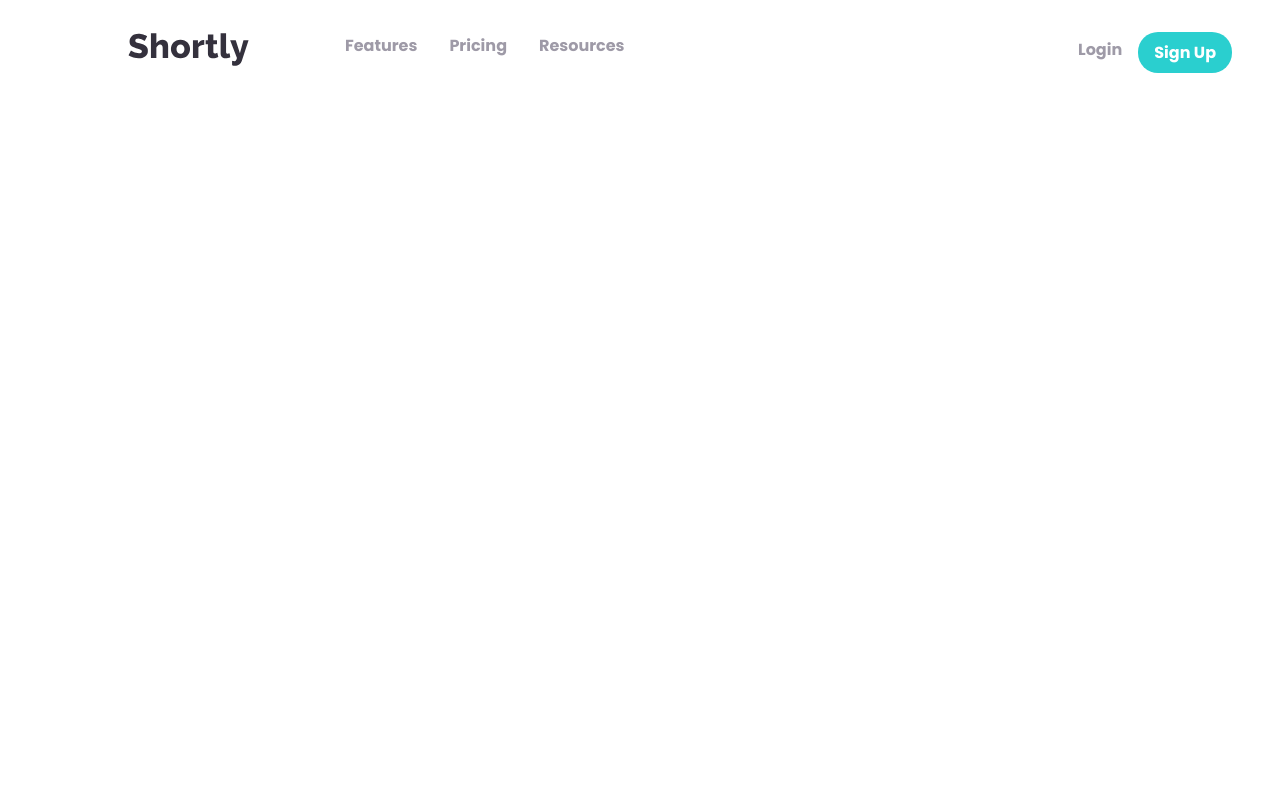
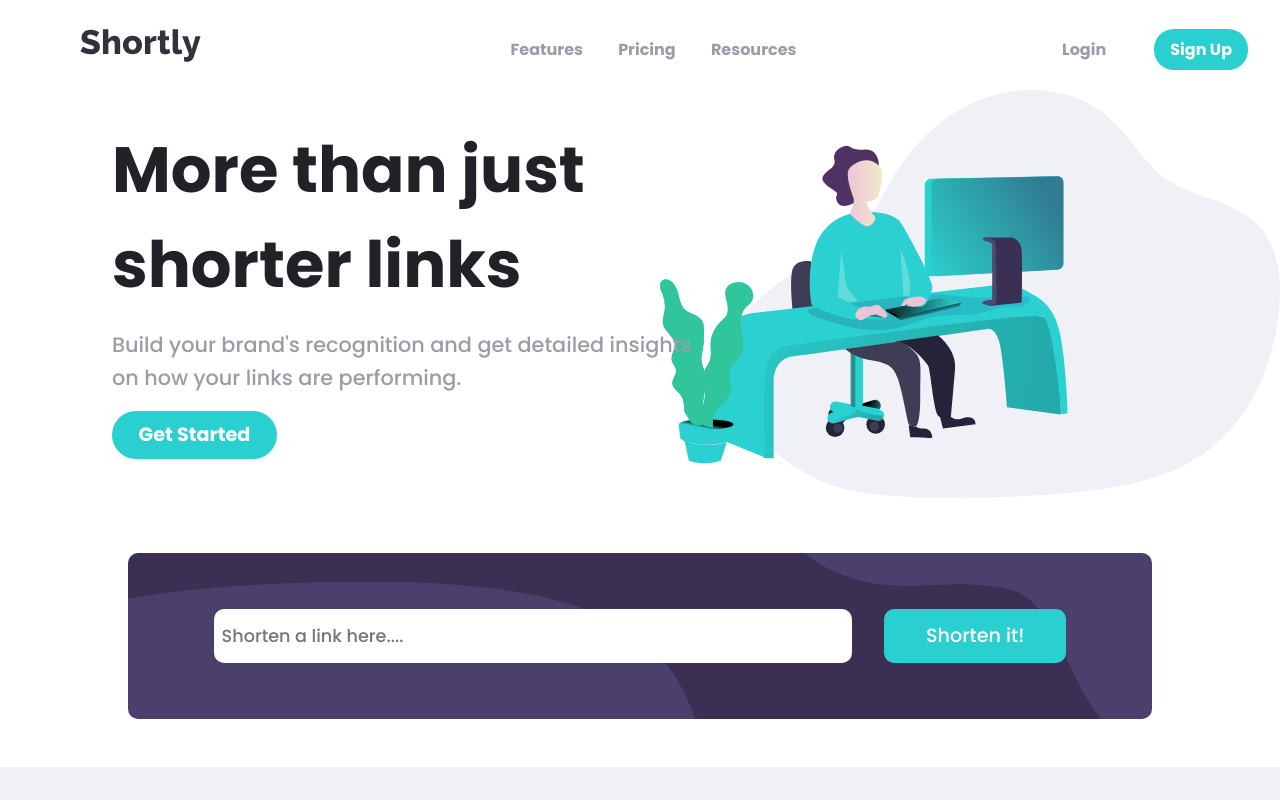
Before and after one commit to vivekrajput-93/shortly, a React (Create React App) app: page / in a window 1280 px wide. Shown: the top 800 px of the page. Built offline with nearby package versions, Linux system fonts and the light colour scheme.

Commit message:
completed

```diff
--- a/src/App.js
+++ b/src/App.js
@@ -1,8 +1,8 @@
-// import Advance from "./Pages/Advance";
-// import Boost from "./Pages/Boost";
-// import Home from "./Pages/Home";
-// import Short from "./Pages/Short";
-// import Footer from "./components/Footer";
+import Advance from "./Pages/Advance";
+import Boost from "./Pages/Boost";
+import Home from "./Pages/Home";
+import Short from "./Pages/Short";
+import Footer from "./components/Footer";
 import Nav from "./components/Nav";
 // import Navbar from "./components/Navbar";
 
@@ -11,12 +11,11 @@ function App() {
   return (
     <>
     <Nav />
-    {/* <Navbar />
     <Home />
     <Short />
     <Advance />
     <Boost />
-    <Footer /> */}
+    <Footer />
     </>
   );
 }
--- a/src/CSS/Footer.css
+++ b/src/CSS/Footer.css
@@ -32,6 +32,7 @@
 
   h3 {
     padding-bottom: 1rem;
+    padding-left: 1rem;
   }
 
   .social ul li {
--- a/src/CSS/Home.css
+++ b/src/CSS/Home.css
@@ -100,4 +100,8 @@
         font-size: 1rem;
         width: 100%;
     }
+
+    .left .button {
+        width: 50%;
+    }
 }
--- a/src/CSS/Nav.css
+++ b/src/CSS/Nav.css
@@ -13,13 +13,11 @@
     --Very-Dark-Violet: hsl(260, 8%, 14%);
 
 
-
 }
 
 .header {
     width: 100%;
     height: 90px;
-    border: 1px solid #eee;
     border: none;
     background: #fff;
     position: sticky;
@@ -27,14 +25,6 @@
     left: 0;
     z-index: 10;
 }
-
-
-.header img {
-    position: relative;
-    top: .5rem;
-    left: 7rem;
-}
-
 
 .header .container {
     display: flex;
@@ -44,26 +34,34 @@
     height: 100%;
 }
 
+
+.log {
+    position: relative;
+    left: 4rem;
+}
+
 .nav-menu {
     display: flex;
-    margin-left: 12rem;
-    color: var(--Grayish-Violet);
+    margin-left: 6rem;
+    justify-content: space-around;
 }
 
+.nav-menu li {
+    padding: 0 1rem;
 
+}
+
+li {
+    list-style-type: none;
+}
 
 .nav-menu li a {
-    padding: 0 1rem;
     color: var(--Grayish-Violet);
     cursor: pointer;
 }
 
 .nav-menu li a:hover {
     color: var(--Cyan);
-}
-
-.nav-menu a {
-    color: var(--Grayish-Violet);
 }
 
 .sign {
@@ -73,35 +71,56 @@
     margin-top: 2rem;
 }
 
-.sign li {
+ li {
     margin-left: 1rem;
 
 }
 
-.sign .btn-one {
+ .btn-one {
     border: none;
     background-color: white;
     font-weight: 900;
     color: var(--Grayish-Violet);
     cursor: pointer;
     font-size: 1rem;
+    margin-top: 1rem;
+}
+
+#side1 {
+    position: relative;
+    right: 12rem;
+    margin-top: 1rem;
 }
 
 
+#side2 {
+    display: block;
+    position: relative;
+    right: 12.8rem;
+    margin-top: 1rem;
 
-.sign .btn-two {
+}
+
+#side3 {
+    position: relative;
+    right: 13.6rem;
+    margin-top: 1rem;
+}
+
+.btn-two {
     padding: .5rem 1rem .5rem;
     background-color: var(--Cyan);
     font-weight: 900;
     color: var(--Grayish-Violet);
     border: none;
     border-radius: 20px;
-    margin-top: .5rem;
     color: white;
     cursor: pointer;
     position: relative;
     bottom: .8rem;
     font-size: 1rem;
+    margin-top: .5rem;
+    top: 0;
 }
 
 
@@ -118,11 +137,10 @@
     cursor: pointer;
 }
 
-@media screen and (max-width:740px) {
+@media screen and (max-width:980px) {
     .hamburger {
         display: flex;
     }
-
 
     .nav-menu li{
         display: none;
@@ -139,19 +157,45 @@
         flex-direction: column;
         top: 100px;
         right:70px;
-        left: 30px;
+        left: 100px;
         width: 70%;
-        height: 50vh;
+        height: 65vh;
         transition: 0.6s;
         z-index: 2;
-        background: #fff;
-        border: 1px solid #eee;
+        background: var(--Dark-Violet);
+        border: none;
         display: flex;
         align-items: center;
         justify-content: start;
+        border-radius: 20px;
+        box-shadow: rgba(0, 0, 0, 0.35) 0px 5px 15px;
     }
+
+    .btn-two {
+        width: 200%;
+        position: relative;
+        right: 3rem;
+    }
+
+    .btn-one {
+        border: none;
+        background-color: var(--Dark-Violet);
+        color: white;
+    }
+
+
     .active li{
         padding: 15px;
+        color: white;
+        cursor: pointer;
     }
 
+    .active li:hover {
+        color: var(--Cyan);
+    }
+
+    #side1, #side2, #side3 {
+        position: relative;
+        left: 0;
+    }
 }
--- a/src/CSS/Navbar.css
+++ /dev/null
@@ -1,93 +0,0 @@
-:root {
-
---Cyan: hsl(180, 66%, 49%);
---Dark-Violet: hsl(257, 27%, 26%);
-
-
---Red: hsl(0, 87%, 67%);
-
-
---Gray: hsl(0, 0%, 75%);
---Grayish-Violet: hsl(257, 7%, 63%);
---Very-Dark-Blue: hsl(255, 11%, 22%);
---Very-Dark-Violet: hsl(260, 8%, 14%);
-
-
-}
-
-
-
-
-
-
-.header {
-    width: 100%;
-    display: flex;
-    justify-content: flex-start;
-}
-
-
-.header img {
-    position: relative;
-    top: 2rem;
-    left: 7rem;
-}
-
-nav ul {
-    margin-left: 9rem;
-    margin-bottom: 3rem;
-}
-
-
- .navbar {
-    display: flex;
-    flex-direction: row;
-    position: relative;
-    left: 2rem;
-    cursor: pointer;
-    color: var(--Grayish-Violet);
-    font-weight: 900;
-}
-
-
-.navbar li {
-    margin: 2rem;
-}
-
-
-.sign {
-    margin-left: auto;
-    display: flex;
-    margin-right: 2rem;
-    margin-top: 2rem;
-}
-
-.sign li {
-    margin-left: 1rem;
-
-}
-
-.sign .btn-one {
-    border: none;
-    background-color: white;
-    font-weight: 900;
-    color: var(--Grayish-Violet);
-    cursor: pointer;
-    font-size: 1rem;
-}
-
-
-.sign .btn-two {
-    padding: .5rem 1rem .5rem;
-    background-color: var(--Cyan);
-    font-weight: 900;
-    color: var(--Grayish-Violet);
-    border: none;
-    border-radius: 20px;
-    margin-top: .5rem;
-    color: white;
-    cursor: pointer;
-    position: relative;
-    bottom: .8rem;
-    font-size: 1rem;
-}
--- a/src/components/Nav.js
+++ b/src/components/Nav.js
@@ -10,38 +10,36 @@ function Navbar() {
   const handleClick = () => setClick(!click);
 
   return (
-
     <div className="header">
       <div className="container">
-        <div>
-          <img src={logo} alt="logo" />
-        </div>
+      <img src={logo} className="log"  alt="logo"/>
         <ul className={click ? "active" : "nav-menu"}>
-          <li>
+          <li id="side1">
             <a to="/" onClick={handleClick}>
               Features
             </a>
           </li>
-          <li>
-            <a to="/about" onClick={handleClick}>
+          <li id="side2">
+            <a  to="/about" onClick={handleClick}>
               Pricing
             </a>
           </li>
-          <li>
-            <a to="/coin" onClick={handleClick}>
+          <li id="side3">
+            <a  to="/coin" onClick={handleClick}>
               Resources
             </a>
           </li>
-        </ul>
+          <li>
 
-        <ul className="sign">
-          <li>
             <button className="btn-one">Login</button>
           </li>
           <li>
             <button className="btn-two">Sign Up</button>
-          </li>
+
+        </li>
+
         </ul>
+
         <div className="hamburger" onClick={handleClick}>
           {click ? (
             <img src={menuClose} alt="close" />
```
Also changed, not shown: src/components/Navbar.js (deleted, +0 -31 lines), src/Pages/Home.js (line endings or trailing spaces).
